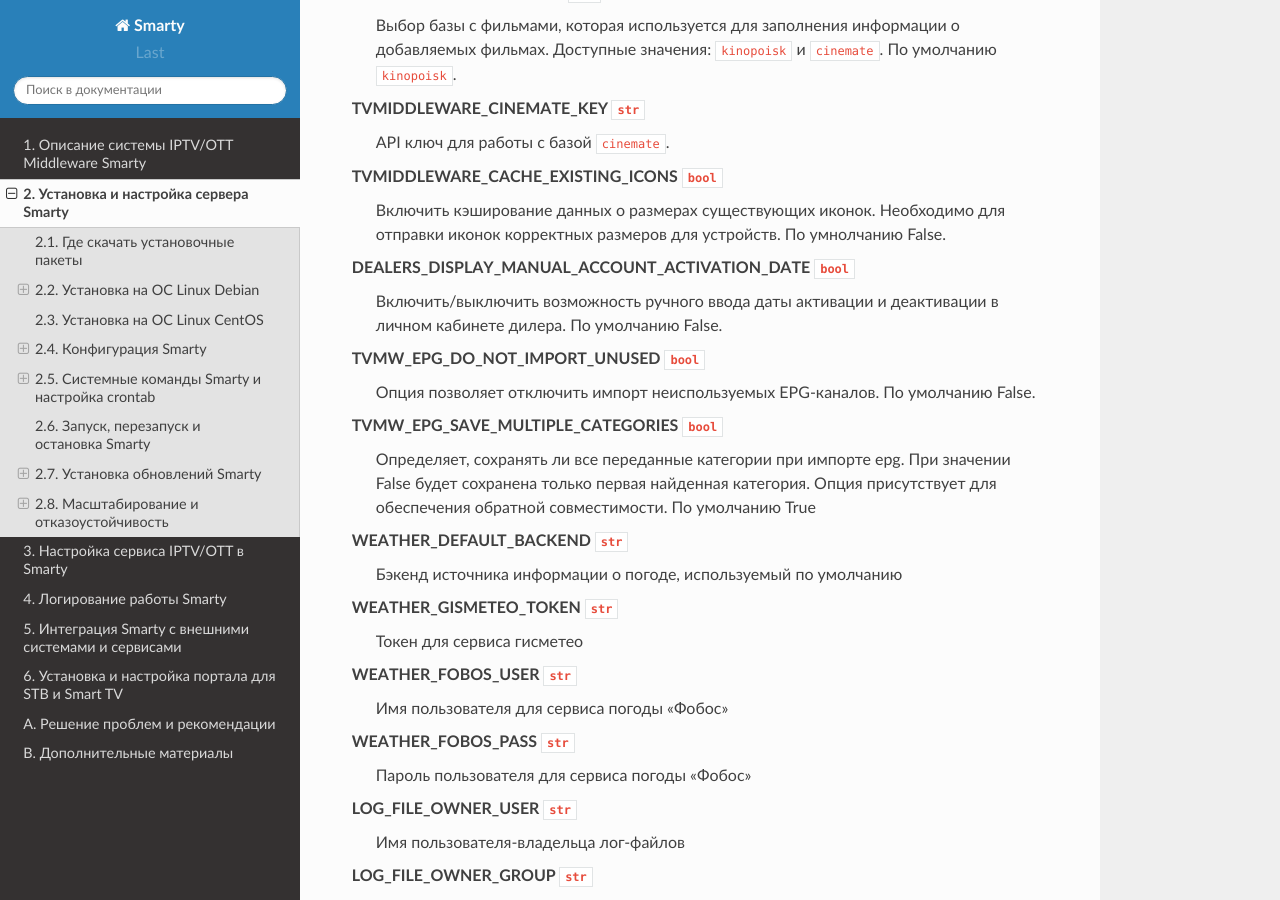
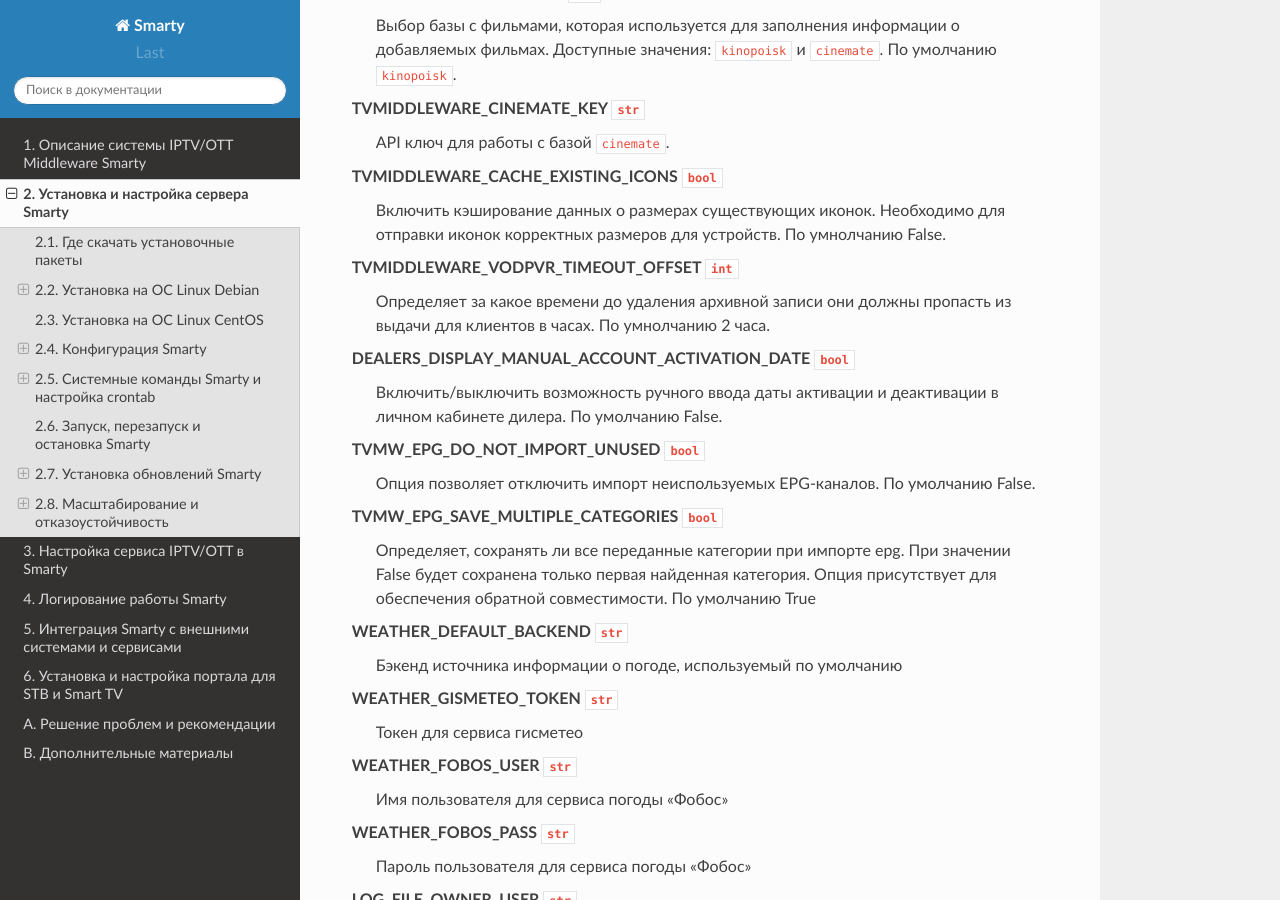
Before and after one commit to sergey-yakovlev/smarty-docs, a Sphinx documentation site: the page built from source/installation_and_configuration.rst, in a window 1280 px wide and 900 px high, scrolled down 10760 px. Built offline with Sphinx 7.4.7 and the Read the Docs theme 2.0.0, drawn with Linux system fonts in a browser that asks for light colours.

Commit message:
TVMIDDLEWARE_VODPVR_TIMEOUT_OFFSET

```diff
--- a/source/installation_and_configuration.rst
+++ b/source/installation_and_configuration.rst
@@ -474,6 +474,10 @@ TVMIDDLEWARE_CINEMATE_KEY ``str``
 TVMIDDLEWARE_CACHE_EXISTING_ICONS ``bool``
   Включить кэширование данных о размерах существующих иконок. Необходимо для отправки иконок корректных размеров для устройств.
   По умнолчанию False.
+
+TVMIDDLEWARE_VODPVR_TIMEOUT_OFFSET ``int``
+  Определяет за какое времени до удаления архивной записи они должны пропасть из выдачи для клиентов в часах.
+  По умнолчанию 2 часа.
 
 DEALERS_DISPLAY_MANUAL_ACCOUNT_ACTIVATION_DATE ``bool``
   Включить/выключить возможность ручного ввода даты активации и деактивации в личном кабинете дилера.
```
